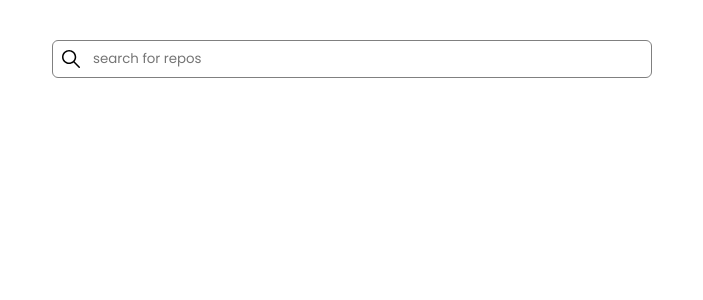
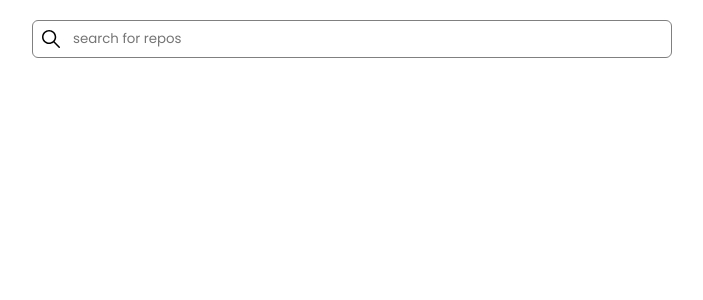
Before and after one commit to Abdullah-Rashed/repo-finder, a React (Create React App) app in the folder repo-finder/: page / in a window 1280 px wide. Shown: the top 300 px of the page, without its empty margins (288-991 px from the left). Built offline with nearby package versions, Linux system fonts and the light colour scheme; the HTML template or start-up script is replaced by a standard one.

Commit message:
fully functional with suggestions - styled

```diff
--- a/repo-finder/src/App.js
+++ b/repo-finder/src/App.js
@@ -1,20 +1,19 @@
 import Card from "./components/Card/Card";
 import Searchbar from "./components/Searchbar/Searchbar";
 import { useEffect, useState } from 'react';
-import Suggestion from "./components/Suggestion/Suggestion";
 
 function App() {
 
-  const [text, setText] = useState("");
+  const [searchText, setSearchText] = useState("");
   const [repoList, setRepoList] = useState([]);
   const [suggestionArray, setSuggestionArray] = useState([]);
 
-  const fetchRepos = (key) => {
+  const fetchRepo = (key) => {
     if (key === "Enter") {
-      fetch(`http://api.github.com/search/repositories?q=${text}`)
+      fetch(`http://api.github.com/search/repositories?q=${searchText}`)
         .then(response => response.json())
         .then(data => setRepoList(prev => [...prev, data.items[0]]))
-        .then(setText(""))
+        .then(setSearchText(""))
     }
   }
 
@@ -24,28 +23,29 @@ function App() {
   }
 
   useEffect(() => {
-    if (text.length > 2) {
+    if (searchText.length > 2) {
       const delayedDebounceFn = setTimeout(() => {
-        console.log(text)
-        fetch(`http://api.github.com/search/repositories?q=${text}`)
+        fetch(`http://api.github.com/search/repositories?q=${searchText}`)
           .then(response => response.json())
           .then(data => setSuggestionArray(data.items)
           )
-      }, 500)
+      }, 800);
       return () => clearTimeout(delayedDebounceFn)
     }
-    if (text.length < 2) {
+    if (searchText.length < 2) {
       setSuggestionArray([])
     }
-  }, [text])
+  }, [searchText])
 
 
   return (
-    <div className="App">
+    <>
       <Searchbar
-        handleSearch={fetchRepos}
-        text={text}
-        setText={setText}
+        handleSearch={fetchRepo}
+        text={searchText}
+        setText={setSearchText}
+        suggestionArray={suggestionArray}
+        setRepoList={setRepoList}
       />
       <div className="grid">
         {repoList.map((repo, key) => {
@@ -62,22 +62,12 @@ function App() {
               pushed_at={repo.pushed_at}
               license={repo.license ? repo.license.spdx_id : "No available License"}
               language={repo.language ? repo.language : "No available language"}
-              deRepo={deleteRepo}
+              deleteRepo={deleteRepo}
             />
           )
         })}
       </div>
-      {suggestionArray.map((repo, key) => {
-        return (
-          <Suggestion
-            key={key}
-            repo={repo}
-            setText={setText}
-            setRepoList={setRepoList}
-          />
-        )
-      })}
-    </div>
+    </>
   );
 }
 
--- a/repo-finder/src/components/Card/Card.jsx
+++ b/repo-finder/src/components/Card/Card.jsx
@@ -27,7 +27,7 @@ const Card = (props) => {
         <Stat icon={lang} label="Language" text={props.language} />
       </div>
       <div className='button-container'>
-        <button onClick={() => props.deRepo(props.id)} className='remove'>Remove repo</button>
+        <button onClick={() => props.deleteRepo(props.id)} className='remove'>Remove repo</button>
       </div>
     </div>
   );
--- a/repo-finder/src/components/Card/card.css
+++ b/repo-finder/src/components/Card/card.css
@@ -1,6 +1,9 @@
 .card {
   box-shadow: 1px 1px 10px 4px lightgray;
   border-radius: 6px;
+  width: 400px;
+  display: flex;
+  flex-direction: column;
 }
 
 a {
--- a/repo-finder/src/components/Searchbar/Searchbar.jsx
+++ b/repo-finder/src/components/Searchbar/Searchbar.jsx
@@ -1,7 +1,8 @@
 import React from 'react';
 import "./searchbar.css"
 import search from "../images/search.svg"
-const Searchbar = ({ handleSearch, text, setText }) => {
+import Suggestion from '../Suggestion/Suggestion';
+const Searchbar = ({ handleSearch, text, setText, suggestionArray, setRepoList }) => {
   return (
     <div className='container'>
       <div className="searchbar-container">
@@ -13,6 +14,18 @@ const Searchbar = ({ handleSearch, text, setText }) => {
           onChange={(e) => setText(e.target.value)}
           onKeyDown={(e) => handleSearch(e.key)}
         />
+        <div className="suggeststion-container">
+          {suggestionArray.map((repo, key) => {
+            return (
+              <Suggestion
+                key={key}
+                repo={repo}
+                setText={setText}
+                setRepoList={setRepoList}
+              />
+            )
+          })}
+        </div>
       </div>
     </div>
   );
--- a/repo-finder/src/components/Searchbar/searchbar.css
+++ b/repo-finder/src/components/Searchbar/searchbar.css
@@ -1,9 +1,14 @@
 .container {
   display: flex;
+  flex-direction: column;
   justify-content: center;
   align-items: center;
-  margin-bottom: 20px;
   width: 100%;
+  position: absolute;
+  top: 20px;
+  right: 0;
+  left: 0;
+  z-index: 100;
 }
 
 .searchbar-container {
@@ -25,3 +30,9 @@
   top: 10px;
   margin-right: 10px;
 }
+
+.searchbar-container .suggeststion-container {
+  padding: 10px;
+  max-height: 260px;
+  overflow-y: auto;
+}
--- a/repo-finder/src/components/Suggestion/Suggestion.jsx
+++ b/repo-finder/src/components/Suggestion/Suggestion.jsx
@@ -1,5 +1,6 @@
 import React from 'react';
 import "./suggestion.css"
+import img from "../images/star.png"
 const Suggestion = ({ repo, setText, setRepoList, }) => {
   const addFromSuggestions = () => {
     setRepoList(prev => [...prev, repo])
@@ -7,10 +8,16 @@ const Suggestion = ({ repo, setText, setRepoList, }) => {
   }
   return (
     <div className='suggestion' onClick={addFromSuggestions}>
-      <img src={repo.owner.avatar_url} alt="" />
-      <p>{repo.full_name}</p>
-      <p>{repo.stargazers_count}</p>
+      <div className="author-container">
+        <img src={repo.owner.avatar_url} alt="" />
+        <p>{repo.full_name}</p>
+      </div>
+      <div className="star-container">
+        <img src={img} alt="" />
+        <p>{repo.stargazers_count}</p>
+      </div>
     </div>
+
   );
 }
 
--- a/repo-finder/src/components/Suggestion/suggestion.css
+++ b/repo-finder/src/components/Suggestion/suggestion.css
@@ -1,9 +1,50 @@
+.suggeststion-container {
+  display: flex;
+  flex-direction: column;
+  justify-content: space-between;
+  width: 100%;
+  align-items: center;
+  background-color: white;
+}
+
 .suggestion {
   display: flex;
-  justify-content: space-around;
+  justify-content: space-between;
+  align-items: center;
+  width: 100%;
+  cursor: pointer;
+  padding: 8px 12px;
 }
 
 .suggestion * {
-  width: 40px;
   pointer-events: none;
 }
+
+.author-container {
+  display: flex;
+  justify-content: flex-start;
+  align-items: center;
+  flex: 1;
+  gap: 12px;
+}
+
+.author-container img {
+  width: 40px;
+  object-fit: cover;
+  border-radius: 8px;
+}
+
+.suggeststion-container .suggestion:hover {
+  background-color: #efefef;
+}
+
+.star-container {
+  display: flex;
+  align-items: center;
+  gap: 12px;
+}
+
+.star-container img {
+  width: 20px;
+  object-fit: cover;
+}
--- a/repo-finder/src/index.css
+++ b/repo-finder/src/index.css
@@ -11,8 +11,13 @@ body {
 
 .grid {
   display: grid;
+  padding: 0 40px;
   grid-template-columns: repeat(3, 1fr);
-  grid-template-rows: repeat(3, 1fr);
   row-gap: 40px;
   justify-items: center;
+  z-index: 1;
+  position: absolute;
+  top: 100px;
+  right: 0;
+  left: 0;
 }
```
